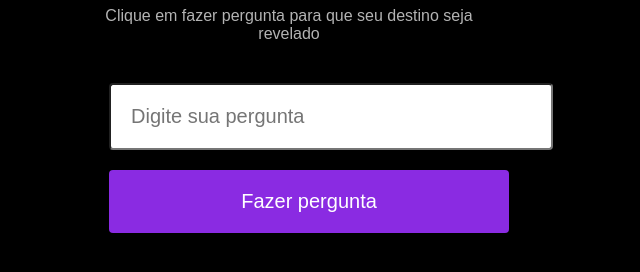
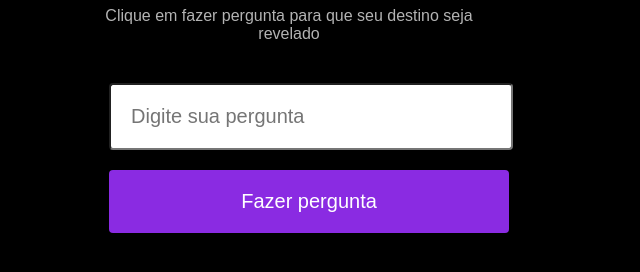
Before and after one commit to renanmms/maratona_explorer, a plain HTML site: page index.html in a window 1280 px wide. Shown: the part 484-756 px from the top of the page, without its empty margins (351-991 px from the left). Drawn offline with Linux system fonts and the light colour scheme.

Commit message:
Ajustando tamanho do botão

```diff
--- a/index.css
+++ b/index.css
@@ -33,7 +33,7 @@ p {
 
 input, button{
   display: block;
-  width: 100%;
+  width: 90%;
 
   padding: 20px;
   margin: 20px;
@@ -43,6 +43,7 @@ input, button{
 
 button {
   border: none;
+  width: 100% !important;
   background-color: blueviolet;
   color: white;
   transition: filter .2s;
@@ -56,10 +57,3 @@ button:hover {
 #resposta {
   margin-top: 30px;
 }
-
-/* #resposta div {
-  font-size: 16px;
-  font-weight: normal;
-  opacity: 0.9;
-
-} */
```
